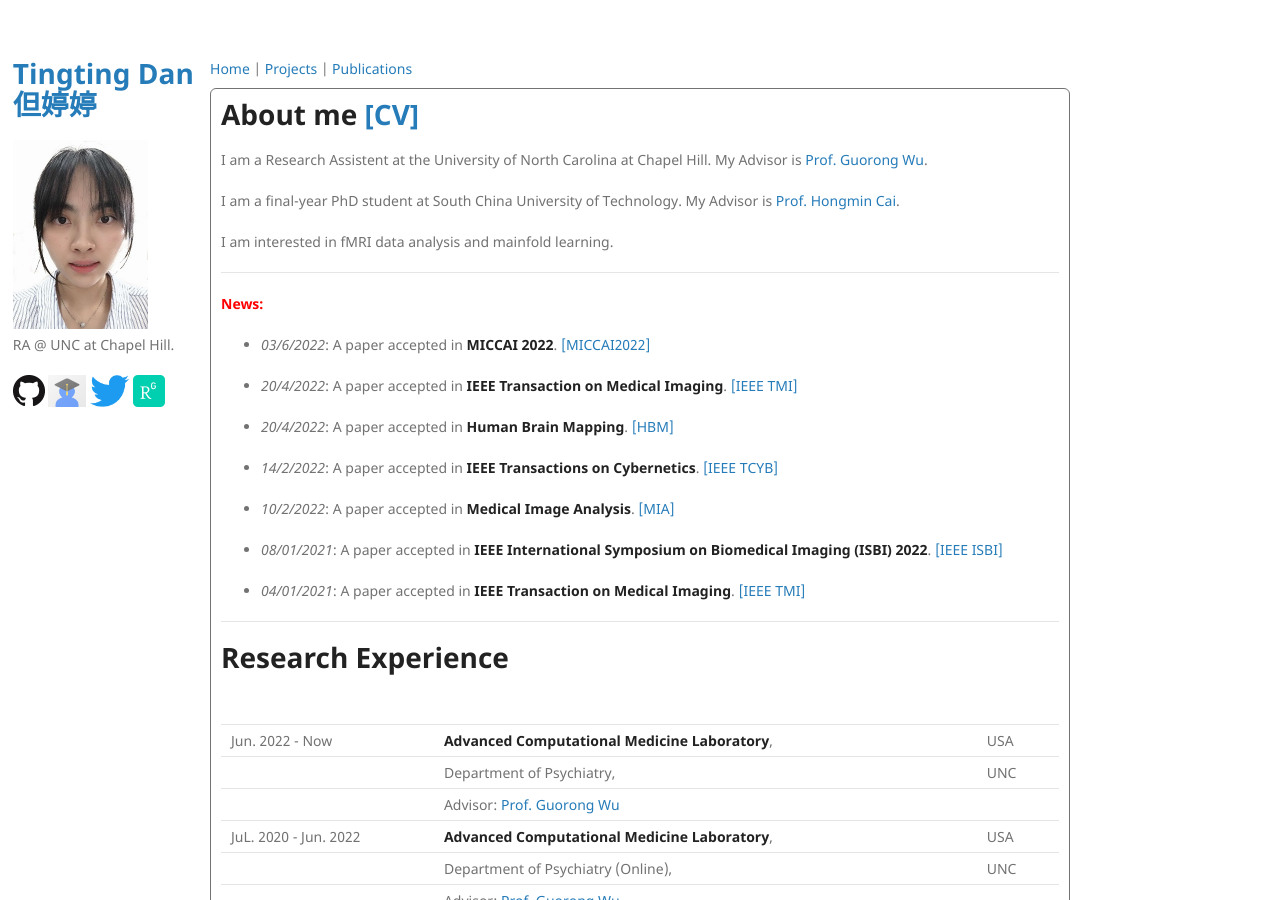
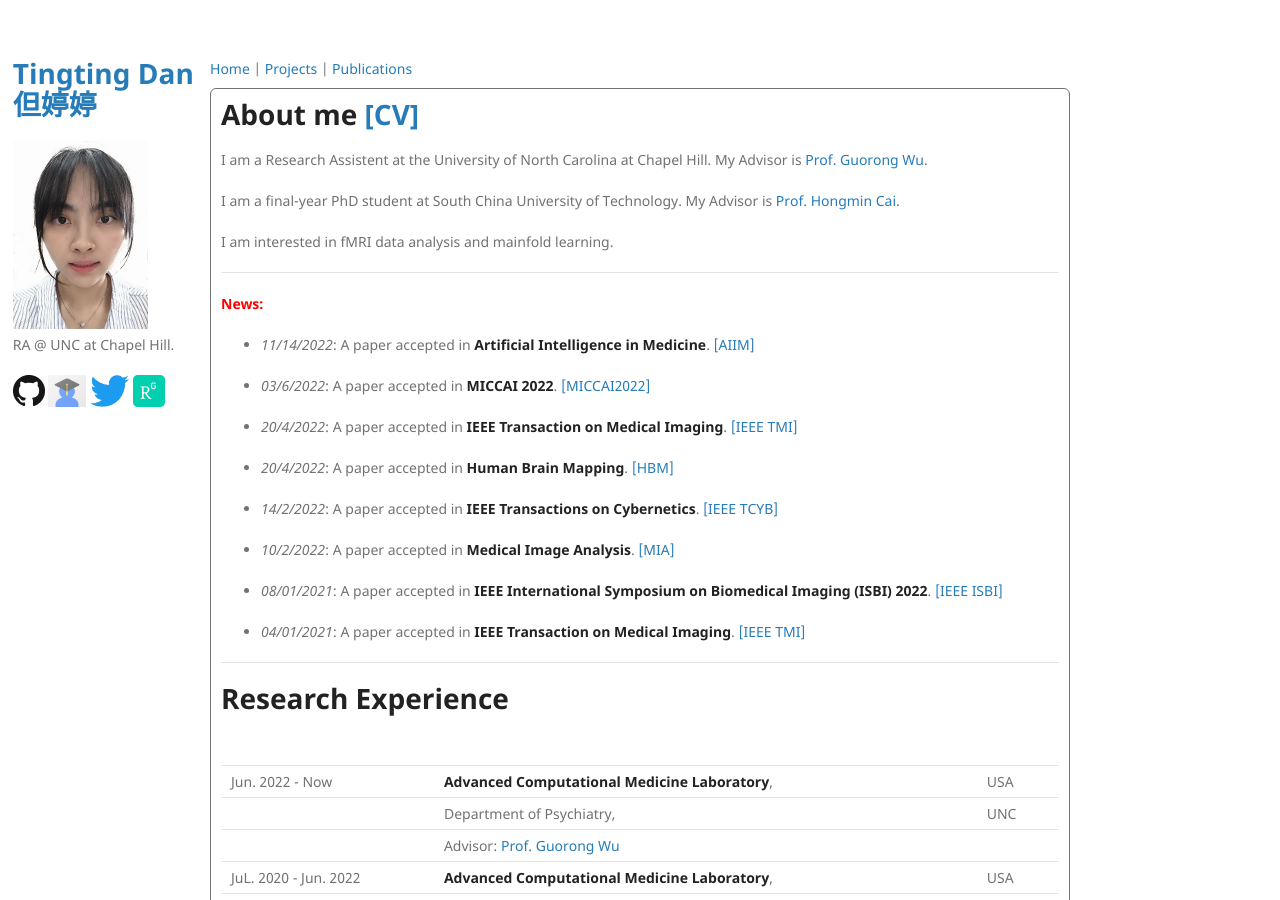
Before and after one commit to Dandy5721/dandy.github.io, a Jekyll site: the page built from index.md, in a window 1280 px wide and 900 px high. Built offline with Jekyll 4.4.1, drawn with Linux system fonts in a browser that asks for light colours; our own code applies the rules of GitHub Pages for plain Markdown files.

Commit message:
Update index.md

```diff
--- a/index.md
+++ b/index.md
@@ -13,6 +13,8 @@ I am interested in fMRI data analysis and mainfold learning.
 <hr/>
 
 **<font color=red>News:</font>**
+
+- _11/14/2022_: A paper accepted in **Artificial Intelligence in Medicine**. [[AIIM]](https://ieeexplore.ieee.org/document/9761822](https://conferences.miccai.org/2022/en/))
 
 - _03/6/2022_: A paper accepted in **MICCAI 2022**. [[MICCAI2022]](https://ieeexplore.ieee.org/document/9761822](https://conferences.miccai.org/2022/en/))
 
```
